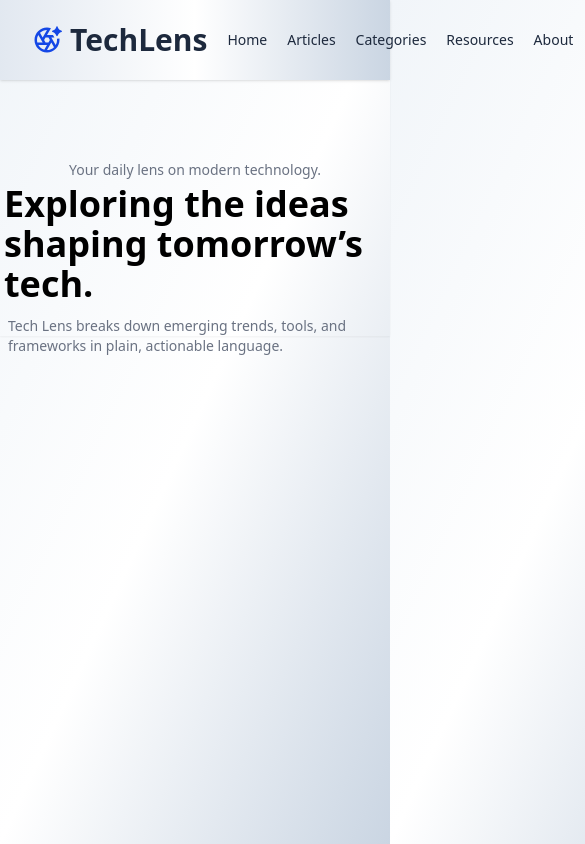
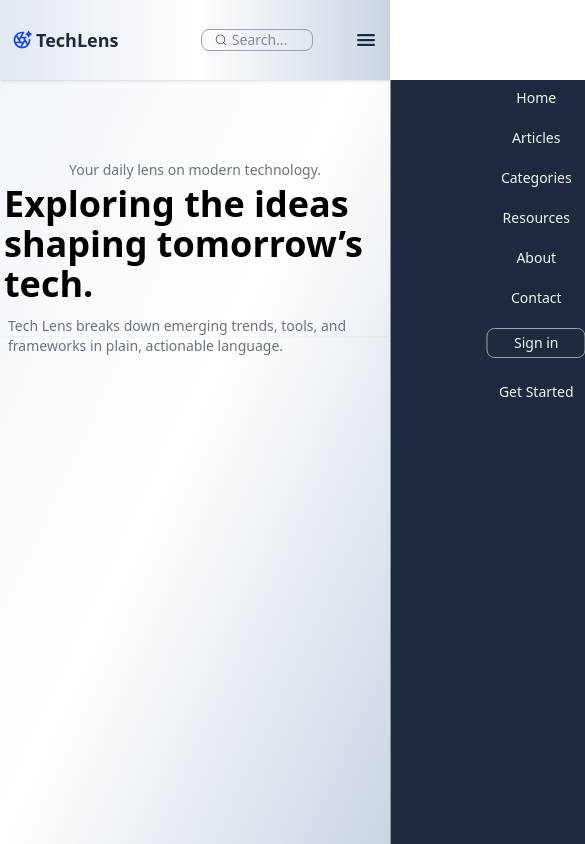
Before and after one commit to juliusmwas/Tech-Lens, a React (Vite) app: page / in a window 390 px wide. Shown: the top 844 px of the page, 585 px wide, since content can reach past the window. Built offline with nearby package versions, Linux system fonts and the light colour scheme.

Commit message:
Updated tha navbar and made it mobile resposive too

```diff
--- a/src/Components/Navbar.jsx
+++ b/src/Components/Navbar.jsx
@@ -1,7 +1,8 @@
 import { useState, useEffect, useRef } from "react";
-import { IoMenu } from "react-icons/io5";
+import { IoMenu, IoClose } from "react-icons/io5";
 import { RiCameraLensAiLine } from "react-icons/ri";
 import { CiSearch } from "react-icons/ci";
+
 
 export default function Navbar () {
 
@@ -25,15 +26,21 @@ export default function Navbar () {
         if (isFocused) inputRef.current?.focus();
     }, [isFocused]);
 
+    const [toggle, setToggle] = useState (false)
+    const menuToggle = () =>{
+        setToggle(!toggle)
+    }
+
     return(
+        <div>
             <nav className="flex  justify-between p-3 h-20 shadow-sm items-center bg-gradient-to-r from-slate-200 via-white to-slate-300 text-slate-800 ">
-            <div className="flex items-center gap-2 px-5">
-                <span className="text-blue-700"><RiCameraLensAiLine className="text-3xl" /></span>
-                <h1 className="font-bold text-3xl">TechLens</h1>
+                <div className="flex items-center gap-1 lg:gap-2 lg:px-5">
+                    <span className="text-blue-700"><RiCameraLensAiLine className="text-xl lg:text-3xl" /></span>
+                    <h1 className="font-bold text-lg lg:text-3xl">TechLens</h1>
                 </div>
 
                 <div>
-                <ul className="flex justify-between  font-normal text-sm items-center gap-5">
+                    <ul className=" justify-between  font-normal text-sm items-center gap-5 hidden lg:flex">
                         <li><a href="#home" className="hover:font-medium">Home</a></li>
                         <li><a href="#" className="hover:font-medium">Articles</a></li>
                         <li><a href="#" className="hover:font-medium">Categories</a></li>
@@ -46,7 +53,7 @@ export default function Navbar () {
                 <div
                     ref={containerRef}
                     onClick={() => setIsFocused(true)}
-                className={`flex items-center bg-surface border border-gray-400 rounded-lg px-3 py-1 cursor-text transition-all duration-300
+                    className={`flex items-center  border border-gray-400 rounded-lg px-3 lg:py-1 cursor-text transition-all duration-300
                         ${isFocused ? "w-52 sm:w-72" : "w-28"}
                     `}
                     >
@@ -55,18 +62,36 @@ export default function Navbar () {
                         ref={inputRef}
                         type="text"
                         placeholder="Search..."
-                    className="bg-transparent outline-none text-sm  ml-2 w-full"
+                        className="bg-transparent outline-none text-sm  ml-1 w-full"
                         onFocus={() => setIsFocused(true)}
                         onBlur={() => setIsFocused(false)}
                     />
                 </div>
 
-            <div className="flex justify-between items-center gap-5">
-                <IoMenu className="hidden"/>
+                <div className="block lg:hidden text-2xl cursor-pointer" onClick={menuToggle}>
+                    {toggle? <IoClose /> :  <IoMenu/> }
+                </div>
+                <div className="hidden lg:flex justify-between items-center gap-5">
                     <button className=" px-3 py-1 rounded-lg border border-gray-400 font-medium cursor-pointer">Sign in</button>
                     <button className="bg-slate-800 text-slate-100 px-3 py-1 rounded-lg  font-medium cursor-pointer">Get Started</button>
                 </div>
+            </nav>
 
-        </nav>
+        {/* Mobile menu goes below */}
+
+        <div className={`w-3/4 grid justify-items-center fixed z-50 right-0 h-full top-20 bg-slate-800 transition-transform duration-300 ${toggle ? "translate-x-0" : "translate-x-full"}`} >
+            <ul className="flex flex-col p-2 text-slate-100  font-normal text-sm items-center gap-5">
+                <li><a href="#home" className="hover:font-medium">Home</a></li>
+                <li><a href="#" className="hover:font-medium">Articles</a></li>
+                <li><a href="#" className="hover:font-medium">Categories</a></li>
+                <li><a href="#" className="hover:font-medium">Resources</a></li>
+                <li><a href="#" className="hover:font-medium">About</a></li>
+                <li><a href="#" className="hover:font-medium">Contact</a></li>
+                <button className=" px-3 py-1  rounded-lg border w-full border-gray-400 font-normal cursor-pointer">Sign in</button>
+                <button className="bg-slate-800 text-slate-100 w-full px-3 py-1 rounded-lg  font-normal cursor-pointer">Get Started</button>
+            </ul>
+        </div>
+            {toggle && <div className="fixed top-20 left-0 w-full h-full  transition-opacity duration-300 z-40" onClick={() => setToggle(false)}></div>}
+        </div>
     );
 }
```
Lines whose indentation alone changed are shown as unchanged.
